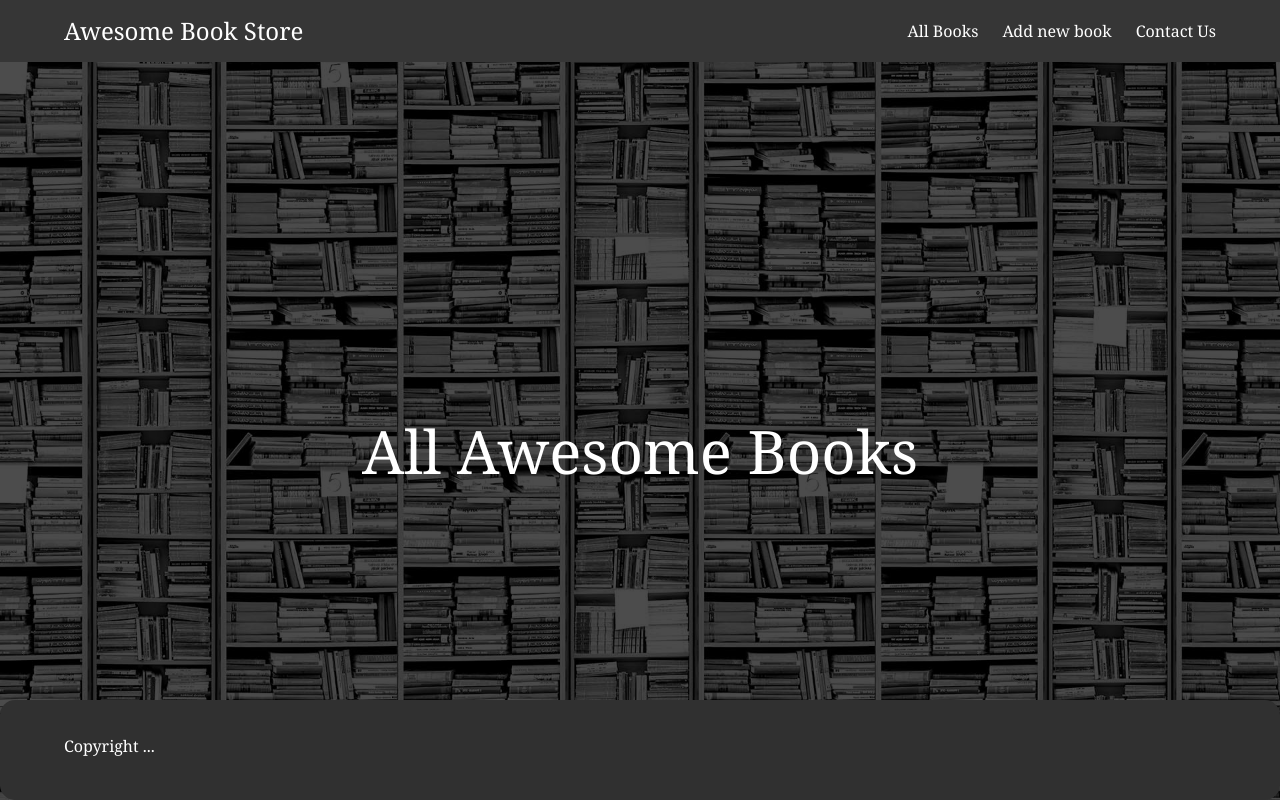
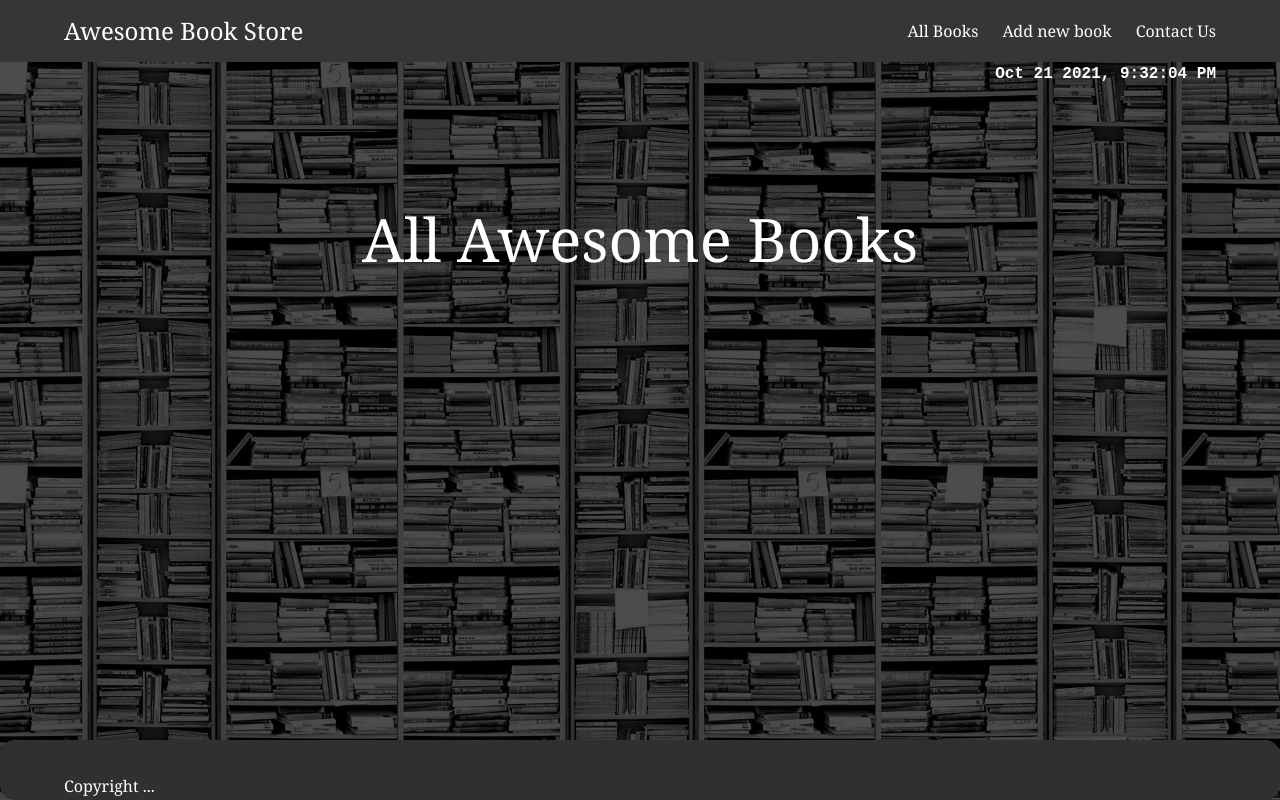
Before and after one commit to uzairali19/awesome-books, a plain HTML site: page index.html in a window 1280 px wide. Drawn offline with nearby package versions, Linux system fonts and the light colour scheme.

Commit message:
update date & time

```diff
--- a/index.html
+++ b/index.html
@@ -29,10 +29,15 @@
           </div>
         </div>
       </nav>
+      <div class="navbar background">
+        <div class="navbar-end container">
+          <p id="time"></p>
+        </div>
+      </div>
     </header>
     <main class="verticle-align">
       <section class="hero is-medium" id="allbooks">
-        <div class="hero-body">
+        <div>
           <div class="container has-text-centered">
             <h1 id="main" class="main-title">All Awesome Books</h1>
             <aside class="menu">
--- a/main.js
+++ b/main.js
@@ -120,3 +120,27 @@ contactUsLink.addEventListener('click', () => {
   allBooks.classList.add('hidden');
   addBook.classList.add('hidden');
 });
+
+// Date & Time
+const d = new Date();
+const day = d.getDate();
+const year = d.getFullYear();
+const months = [
+  'Jan',
+  'Feb',
+  'Mar',
+  'Apr',
+  'May',
+  'June',
+  'July',
+  'Aug',
+  'Sept',
+  'Oct',
+  'Nov',
+  'Dec',
+];
+const month = months[d.getMonth()];
+const date = `${month} ${day} ${year}`;
+const time = new Date().toLocaleTimeString();
+const timeBox = document.querySelector('#time');
+timeBox.innerHTML = `${date}, ${time}`;
--- a/style.css
+++ b/style.css
@@ -6,8 +6,7 @@
 }
 
 .verticle-align {
-  margin-top: 100px;
-  padding-top: 100px;
+  margin-top: 80px;
 }
 
 .book-data > button {
@@ -49,7 +48,7 @@
   background-image: url(./background.jpeg);
   background-size: cover;
   background-repeat: no-repeat;
-  overflow-y: hidden;
+  overflow-x: hidden;
   height: 100vh;
 }
 
@@ -57,7 +56,7 @@
   position: fixed;
   bottom: 0;
   width: 100%;
-  height: 100px;
+  height: 60px;
   background: rgb(48, 48, 48);
   padding: 10px;
   border-radius: 15px;
@@ -79,3 +78,12 @@
 .hidden {
   display: none;
 }
+
+.background {
+  background: transparent;
+}
+
+#time {
+  font-family: 'Courier New', Courier, monospace;
+  font-weight: 800;
+}
```
